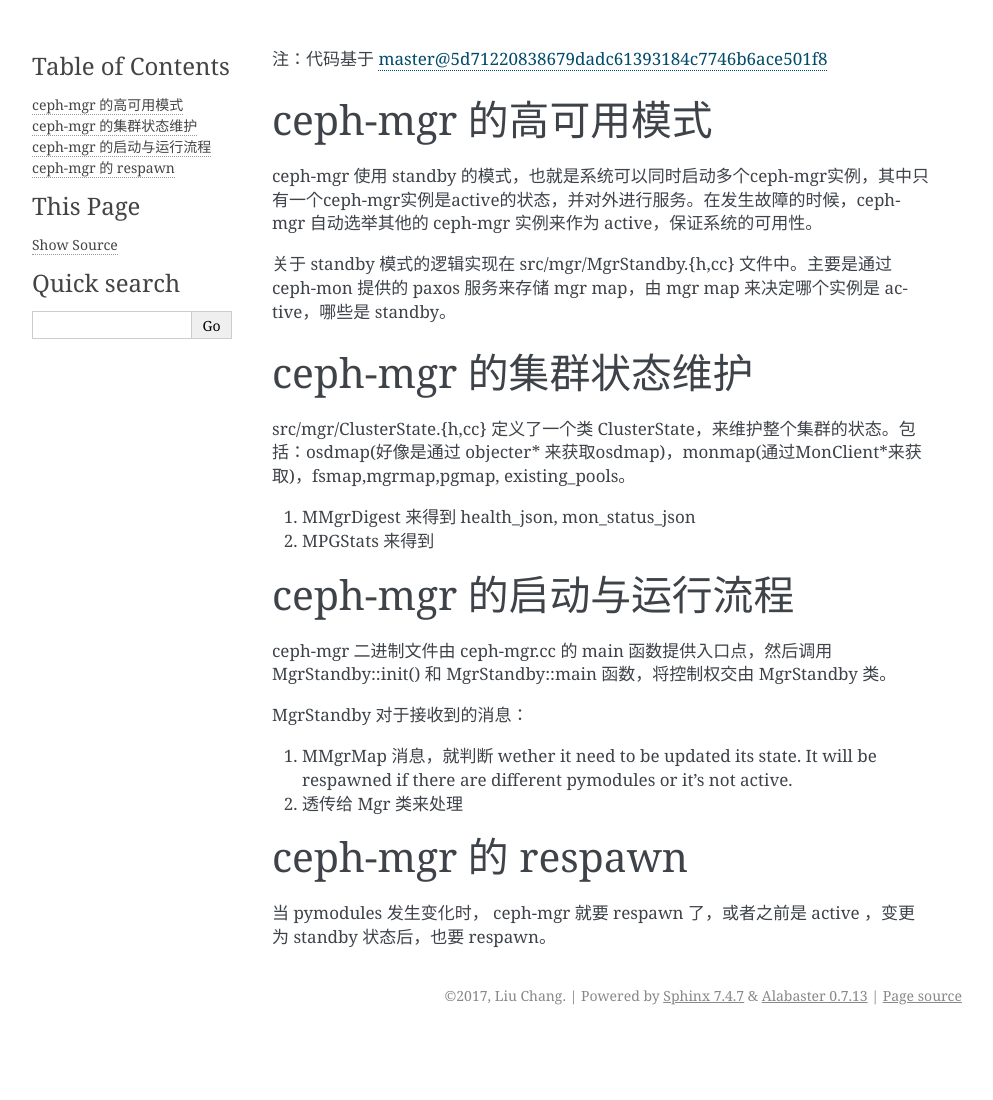
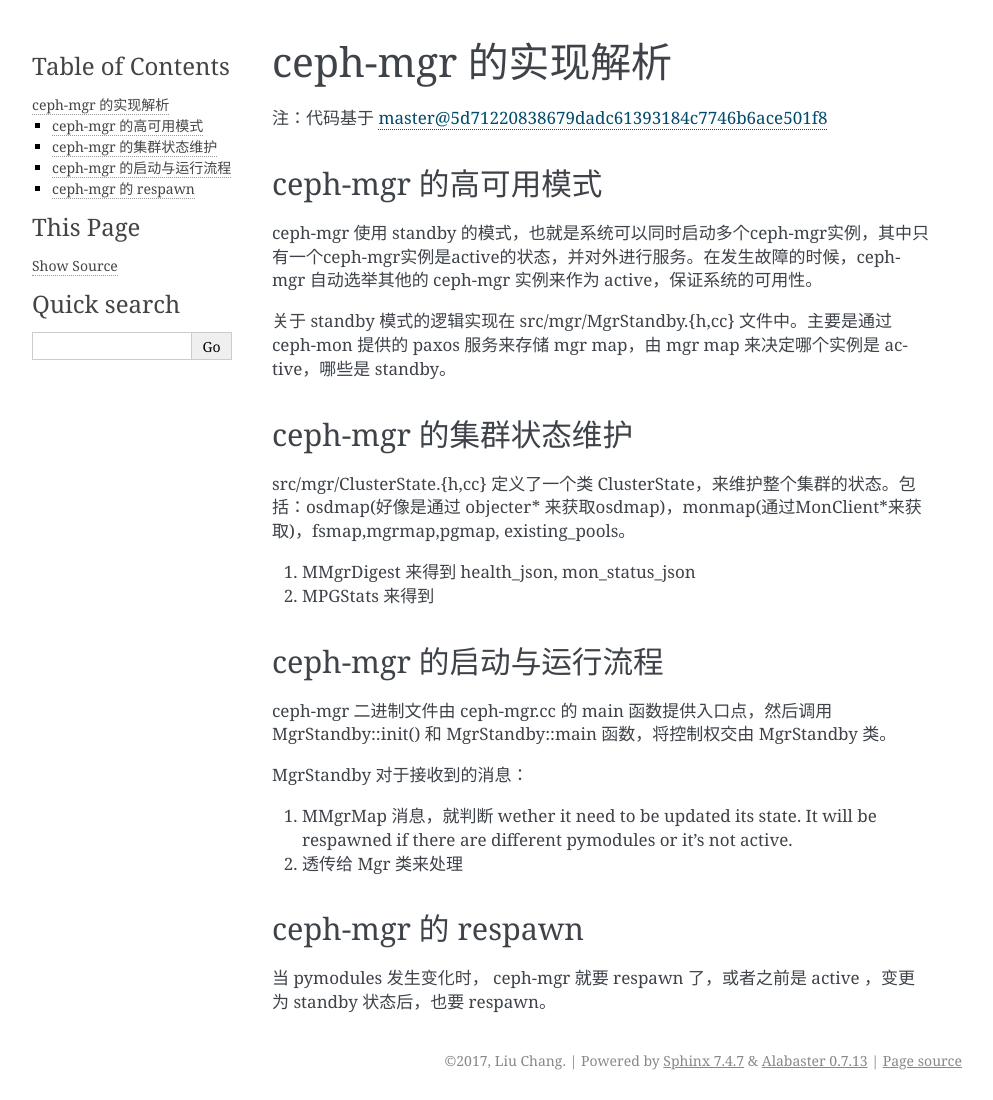
Before and after one commit to Liuchang0812/Paper, a Sphinx documentation site: the page built from source/Ceph/mgr.rst, in a window 1280 px wide. Shown: the whole page, without its empty margins (148-1141 px from the left). Built offline with Sphinx 7.4.7, drawn with Linux system fonts in a browser that asks for light colours; before the commit the page ends 1035 px from its top, so only the background shows below that.

Commit message:
Update mgr.rst

```diff
--- a/source/Ceph/mgr.rst
+++ b/source/Ceph/mgr.rst
@@ -1,3 +1,7 @@
+ceph-mgr 的实现解析
+####################
+
+
 注：代码基于 master@5d71220838679dadc61393184c7746b6ace501f8
 
 ceph-mgr 的高可用模式
```
